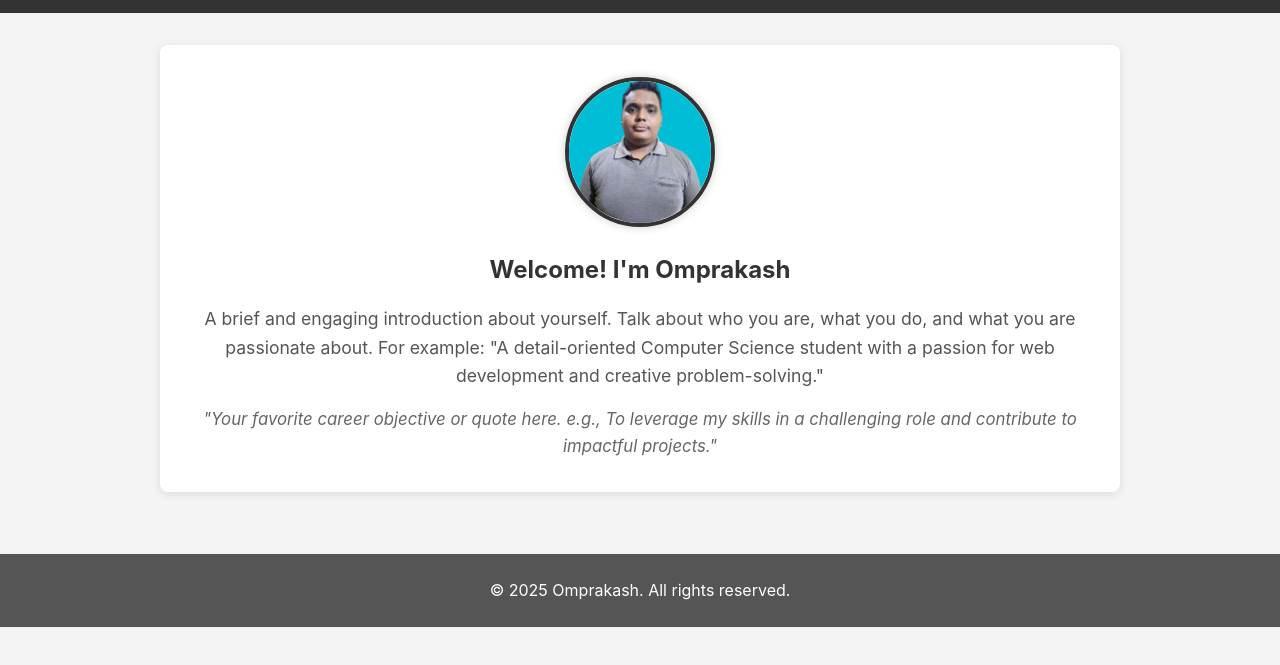
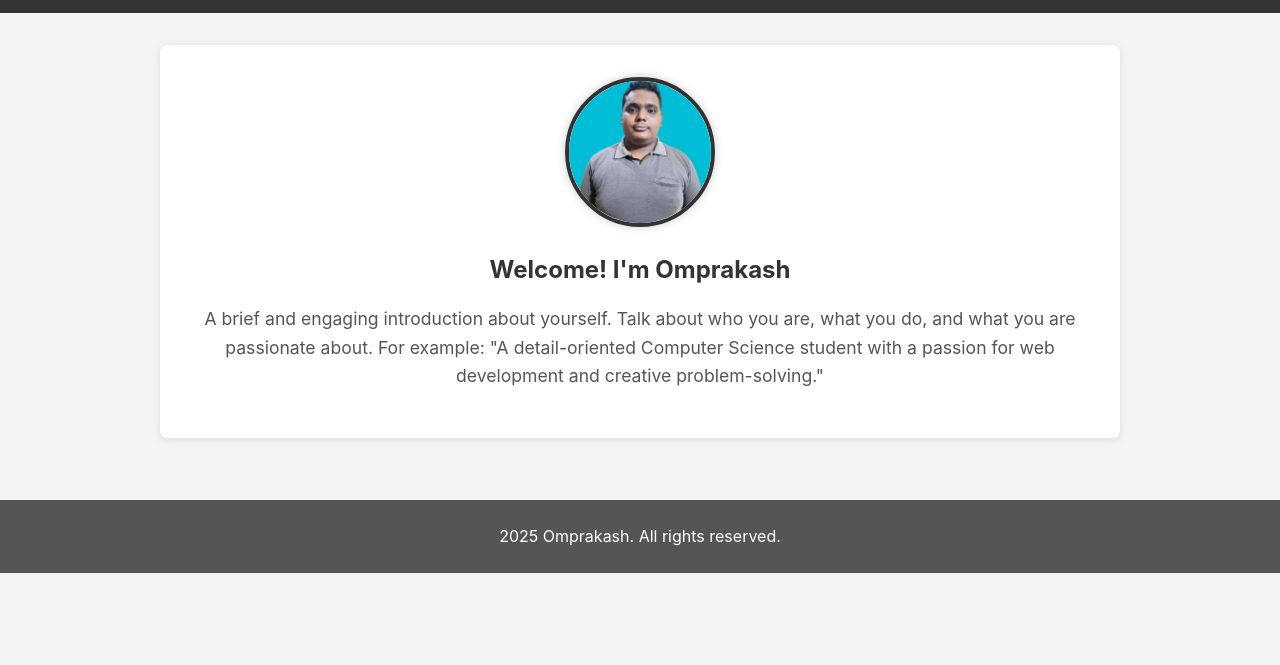
Before and after one commit to sahooommp240-blip/Omprakash-, a plain HTML site: page index.html in a window 1280 px wide. Shown: the part 73-738 px from the top of the page. Drawn offline with Linux system fonts and the light colour scheme.

Commit message:
index.html

```diff
--- a/index.html
+++ b/index.html
@@ -23,7 +23,7 @@
 
     <main>
         <section id="hero" class="container animated-fade-in">
-            <img src="1000030063.jpg" alt="A professional photo of [Your Name]" id="profile-pic">
+            <img src="1000030063.jpg" alt="A professional photo of Omprakash" id="profile-pic">
 
             <h2>Welcome! I'm Omprakash</h2>
 
@@ -33,16 +33,13 @@
                 Computer Science student with a passion for web development and creative problem-solving."
             </p>
 
-            <p class="quote">
-                "Your favorite career objective or quote here. e.g., To leverage my skills in
-                a challenging role and contribute to impactful projects."
-            </p>
+
         </section>
     </main>
 
     <footer>
         <div class="container">
-            <p>&copy; 2025 Omprakash. All rights reserved.</p>
+            <p> 2025 Omprakash. All rights reserved.</p>
         </div>
     </footer>
 
```
